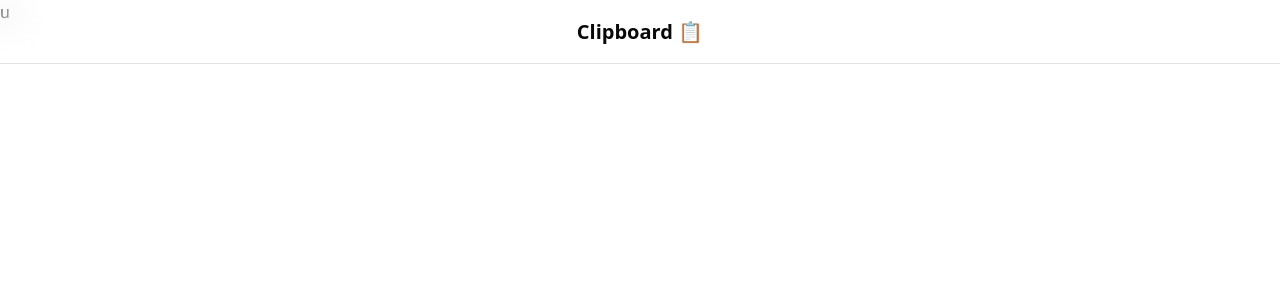
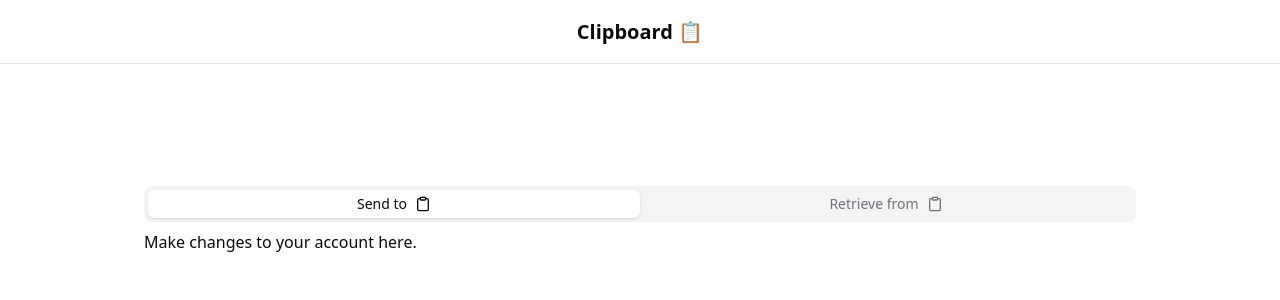
Before and after one commit to rockingrohit9639/online-clipboard, a React (Vite) app: page / in a window 1280 px wide. Shown: the top 300 px of the page. Built offline with nearby package versions, Linux system fonts and the light colour scheme; no server answers.

Commit message:
feat(clipboard): add clipboard tabs

```diff
--- a/eslint.config.js
+++ b/eslint.config.js
@@ -19,7 +19,6 @@
     },
     rules: {
       ...reactHooks.configs.recommended.rules,
-      'react-refresh/only-export-components': ['warn', { allowConstantExport: true }],
     },
   },
 )
--- a/package.json
+++ b/package.json
@@ -12,6 +12,7 @@
   },
   "dependencies": {
     "@radix-ui/react-slot": "^1.1.0",
+    "@radix-ui/react-tabs": "^1.1.1",
     "class-variance-authority": "^0.7.0",
     "clsx": "^2.1.1",
     "convex": "^1.17.0",
--- a/src/app.tsx
+++ b/src/app.tsx
@@ -1,5 +1,10 @@
 import AppShell from './components/app-shell'
+import Clipboard from './components/clipboard'
 
 export default function App() {
-  return <AppShell>u</AppShell>
+  return (
+    <AppShell>
+      <Clipboard />
+    </AppShell>
+  )
 }
--- /dev/null
+++ b/src/components/clipboard.tsx
@@ -0,0 +1,25 @@
+import { Tabs, TabsContent, TabsList, TabsTrigger } from './ui/tabs'
+import { ClipboardIcon } from 'lucide-react'
+
+export default function Clipboard() {
+  return (
+    <div className="mx-auto flex h-screen w-full max-w-screen-lg items-center justify-center p-4">
+      <Tabs defaultValue="send" className="w-full">
+        <TabsList className="w-full">
+          <TabsTrigger className="flex-1" value="send">
+            Send to <ClipboardIcon className="ml-2 size-4" />
+          </TabsTrigger>
+          <TabsTrigger className="flex-1" value="retrieve">
+            Retrieve from <ClipboardIcon className="ml-2 size-4" />
+          </TabsTrigger>
+        </TabsList>
+        <TabsContent value="send" className="min-h-96">
+          Make changes to your account here.
+        </TabsContent>
+        <TabsContent value="retrieve" className="min-h-96">
+          Change your password here.
+        </TabsContent>
+      </Tabs>
+    </div>
+  )
+}
--- a/src/components/ui/button.tsx
+++ b/src/components/ui/button.tsx
@@ -1,37 +1,33 @@
-import * as React from "react"
-import { Slot } from "@radix-ui/react-slot"
-import { cva, type VariantProps } from "class-variance-authority"
+import { Slot } from '@radix-ui/react-slot'
+import { cva, type VariantProps } from 'class-variance-authority'
 
-import { cn } from "@/lib/utils"
+import { cn } from '@/lib/utils'
+import { forwardRef } from 'react'
 
-const buttonVariants = cva(
-  "inline-flex items-center justify-center gap-2 whitespace-nowrap rounded-md text-sm font-medium transition-colors focus-visible:outline-none focus-visible:ring-1 focus-visible:ring-ring disabled:pointer-events-none disabled:opacity-50 [&_svg]:pointer-events-none [&_svg]:size-4 [&_svg]:shrink-0",
+export const buttonVariants = cva(
+  'inline-flex items-center justify-center gap-2 whitespace-nowrap rounded-md text-sm font-medium transition-colors focus-visible:outline-none focus-visible:ring-1 focus-visible:ring-ring disabled:pointer-events-none disabled:opacity-50 [&_svg]:pointer-events-none [&_svg]:size-4 [&_svg]:shrink-0',
   {
     variants: {
       variant: {
-        default:
-          "bg-primary text-primary-foreground shadow hover:bg-primary/90",
-        destructive:
-          "bg-destructive text-destructive-foreground shadow-sm hover:bg-destructive/90",
-        outline:
-          "border border-input bg-background shadow-sm hover:bg-accent hover:text-accent-foreground",
-        secondary:
-          "bg-secondary text-secondary-foreground shadow-sm hover:bg-secondary/80",
-        ghost: "hover:bg-accent hover:text-accent-foreground",
-        link: "text-primary underline-offset-4 hover:underline",
+        default: 'bg-primary text-primary-foreground shadow hover:bg-primary/90',
+        destructive: 'bg-destructive text-destructive-foreground shadow-sm hover:bg-destructive/90',
+        outline: 'border border-input bg-background shadow-sm hover:bg-accent hover:text-accent-foreground',
+        secondary: 'bg-secondary text-secondary-foreground shadow-sm hover:bg-secondary/80',
+        ghost: 'hover:bg-accent hover:text-accent-foreground',
+        link: 'text-primary underline-offset-4 hover:underline',
       },
       size: {
-        default: "h-9 px-4 py-2",
-        sm: "h-8 rounded-md px-3 text-xs",
-        lg: "h-10 rounded-md px-8",
-        icon: "h-9 w-9",
+        default: 'h-9 px-4 py-2',
+        sm: 'h-8 rounded-md px-3 text-xs',
+        lg: 'h-10 rounded-md px-8',
+        icon: 'h-9 w-9',
       },
     },
     defaultVariants: {
-      variant: "default",
-      size: "default",
+      variant: 'default',
+      size: 'default',
     },
-  }
+  },
 )
 
 export interface ButtonProps
@@ -40,18 +36,10 @@
   asChild?: boolean
 }
 
-const Button = React.forwardRef<HTMLButtonElement, ButtonProps>(
+export const Button = forwardRef<HTMLButtonElement, ButtonProps>(
   ({ className, variant, size, asChild = false, ...props }, ref) => {
-    const Comp = asChild ? Slot : "button"
-    return (
-      <Comp
-        className={cn(buttonVariants({ variant, size, className }))}
-        ref={ref}
-        {...props}
-      />
-    )
-  }
+    const Comp = asChild ? Slot : 'button'
+    return <Comp className={cn(buttonVariants({ variant, size, className }))} ref={ref} {...props} />
+  },
 )
-Button.displayName = "Button"
-
-export { Button, buttonVariants }
+Button.displayName = 'Button'
--- /dev/null
+++ b/src/components/ui/tabs.tsx
@@ -0,0 +1,53 @@
+import * as TabsPrimitive from '@radix-ui/react-tabs'
+
+import { cn } from '@/lib/utils'
+import { forwardRef } from 'react'
+
+const Tabs = TabsPrimitive.Root
+
+const TabsList = forwardRef<
+  React.ElementRef<typeof TabsPrimitive.List>,
+  React.ComponentPropsWithoutRef<typeof TabsPrimitive.List>
+>(({ className, ...props }, ref) => (
+  <TabsPrimitive.List
+    ref={ref}
+    className={cn(
+      'inline-flex h-9 items-center justify-center rounded-lg bg-muted p-1 text-muted-foreground',
+      className,
+    )}
+    {...props}
+  />
+))
+TabsList.displayName = TabsPrimitive.List.displayName
+
+const TabsTrigger = forwardRef<
+  React.ElementRef<typeof TabsPrimitive.Trigger>,
+  React.ComponentPropsWithoutRef<typeof TabsPrimitive.Trigger>
+>(({ className, ...props }, ref) => (
+  <TabsPrimitive.Trigger
+    ref={ref}
+    className={cn(
+      'inline-flex items-center justify-center whitespace-nowrap rounded-md px-3 py-1 text-sm font-medium ring-offset-background transition-all focus-visible:outline-none focus-visible:ring-2 focus-visible:ring-ring focus-visible:ring-offset-2 disabled:pointer-events-none disabled:opacity-50 data-[state=active]:bg-background data-[state=active]:text-foreground data-[state=active]:shadow',
+      className,
+    )}
+    {...props}
+  />
+))
+TabsTrigger.displayName = TabsPrimitive.Trigger.displayName
+
+const TabsContent = forwardRef<
+  React.ElementRef<typeof TabsPrimitive.Content>,
+  React.ComponentPropsWithoutRef<typeof TabsPrimitive.Content>
+>(({ className, ...props }, ref) => (
+  <TabsPrimitive.Content
+    ref={ref}
+    className={cn(
+      'mt-2 ring-offset-background focus-visible:outline-none focus-visible:ring-2 focus-visible:ring-ring focus-visible:ring-offset-2',
+      className,
+    )}
+    {...props}
+  />
+))
+TabsContent.displayName = TabsPrimitive.Content.displayName
+
+export { Tabs, TabsList, TabsTrigger, TabsContent }
```
Also changed, not shown: 1 other file (tests, documents, lock files or other folders).
